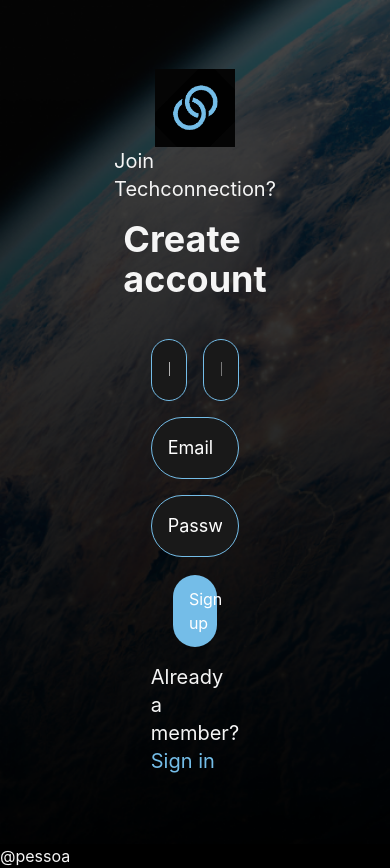
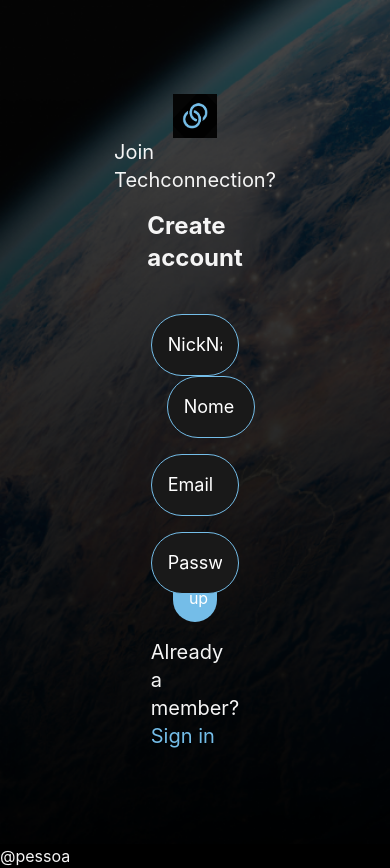
Before and after one commit to wenderdecastro/Techconnect, a Next.js app: page / in a window 390 px wide. Built offline with nearby package versions, Linux system fonts and the light colour scheme.

Commit message:
iniciado a responsividade da tela de login

```diff
--- a/package.json
+++ b/package.json
@@ -9,8 +9,8 @@
     "lint": "next lint"
   },
   "dependencies": {
+    "@azure/storage-blob": "^12.25.0",
     "axios": "^1.7.7",
-    "@azure/storage-blob": "^12.25.0",
     "install": "^0.13.0",
     "json-server": "^1.0.0-beta.3",
     "moment": "^2.30.1",
--- a/src/app/home/page.jsx
+++ b/src/app/home/page.jsx
@@ -2,7 +2,7 @@
 import { v4 as uuid } from 'uuid';
 import { PostInput } from "@/components/input";
 import React, { useEffect, useState } from "react";
-import { CreateImagePost } from '@/utils/azure/config';
+import { CreateImagePost } from '../utils/azure/config';
 import { Post } from "@/components/post";
 import moment from 'moment';
 import Link from 'next/link';
--- a/src/app/page.jsx
+++ b/src/app/page.jsx
@@ -146,16 +146,16 @@ export default function Home() {
       <div className="flex items-center justify-center h-screen bg-cover bg-login-background perspective">
         <div className="p-6 rounded-lg space-y-4 w-[35%]">
           <div className="flex flex-col items-center justify-center">
-            <img src={"/images/AppLogo.png"} className="w-[80px]" alt="Logo" />
-            <Text className="mt-1">{isSignIn ? "Welcome back!" : "Join Techconnection?"}</Text>
-            <Title>{isSignIn ? "Sign in" : "Create account"}</Title>
+            <img src={"/images/AppLogo.png"} className="lg:w-[80px] w-[44px]" alt="Logo" />
+            <Text className="lg:text-center  mt-1">{isSignIn ? "Welcome back!" : "Join Techconnection?"}</Text>
+            <Title style={`lg:text-4xl text-2xl w-max-content`}>{isSignIn ? "Sign in" : "Create account"}</Title>
           </div>
 
           <form onSubmit={isSignIn ? handleLogin : handleSubmit}>
             <div className="relative w-full h-[200px]">
               <div className={`flip-card ${isSignIn ? "rotate-y-180" : ""}`}>
                 <div className="flip-front">
-                  <div className="flex mb-4 space-x-4">
+                  <div className="flex lg:flex-row flex-col  mb-4 space-x-4">
                     <CustomInput
                       type="text"
                       name="NomeExibicao"
--- a/src/app/profile/[id]/page.jsx
+++ b/src/app/profile/[id]/page.jsx
@@ -1,5 +1,6 @@
 "use client";
 
+import { SmallButton } from "@/components/button";
 // import { FollowButton, SmallButton } from "@/components/button";
 // import { BlueBtn, Exit } from "@/components/button/button";
 import { Post } from "@/components/post";
@@ -110,7 +111,7 @@ const OtherPerfil = ({ params }) => {
             <SmallButton
               Inverse={followed === false}
               Style={`mr-[10%] h-[5%] px-1 py-1 hover:border-[#2b95d2] `}
-              Text={followed === false ? "Seguir Perfil" : "seguindo"}
+              Text={followed === false ? "Seguir Perfil" : "Seguindo"}
               onClick={() => Follow()}
             />
 
--- a/src/components/title/title.jsx
+++ b/src/components/title/title.jsx
@@ -1,9 +1,9 @@
 import React from "react";
 
 
-const Title = ({ children }) => {
+const Title = ({ children, style }) => {
     return (
-      <h1 className="text-4xl font-bold text-primary-white mb-6">
+      <h1 className={`font-bold text-primary-white mb-6 ${style}`}>
         {children}
       </h1>
     );
--- a/src/server/db.json
+++ b/src/server/db.json
@@ -144,7 +144,7 @@
       "NomeUsuario": "oliveira",
       "Email": "Joao.oliveira@gmail.com",
       "Senha": "20562656",
-      "FotoPerfilURL": null,
+      "FotoPerfilURL":  "https://techconnectstorageacc.blob.core.windows.net/techconnectimages/2024-10-03T13:17:38.094Z.png",
       "FotoBannerURL": null
     },
     {
```
